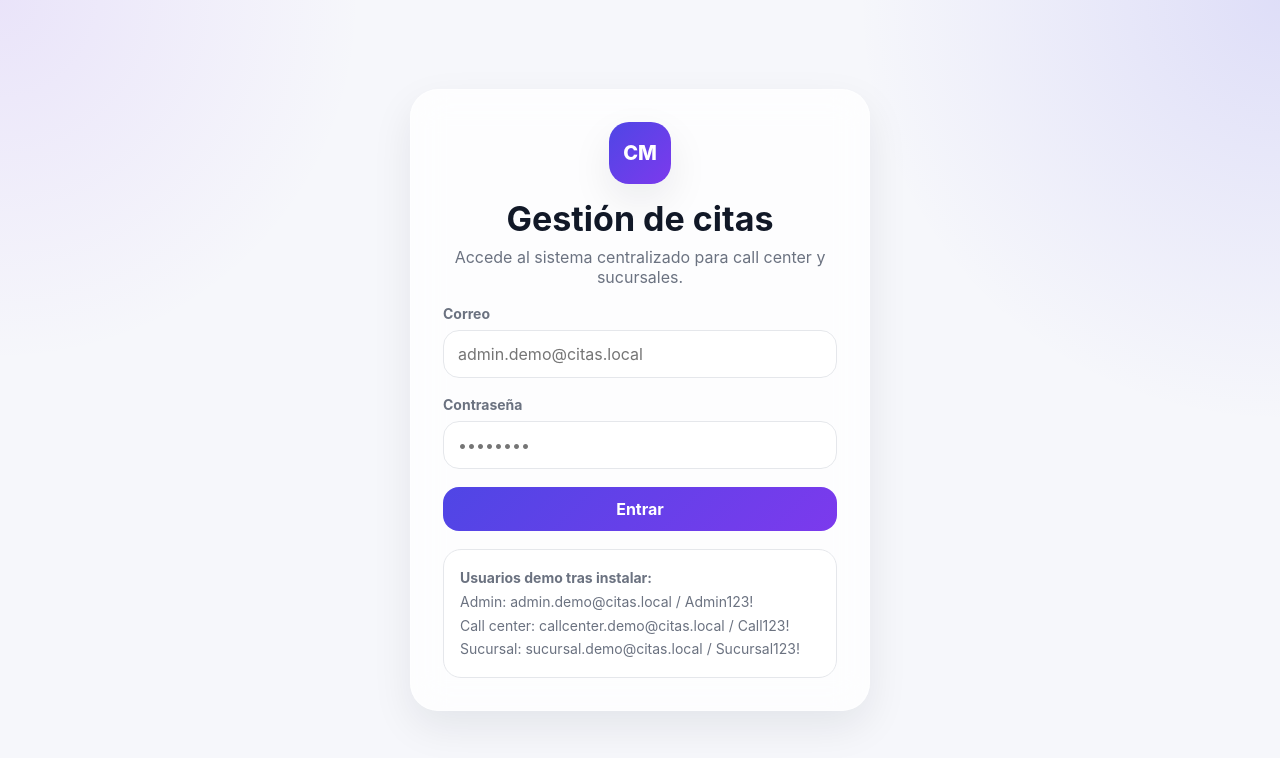
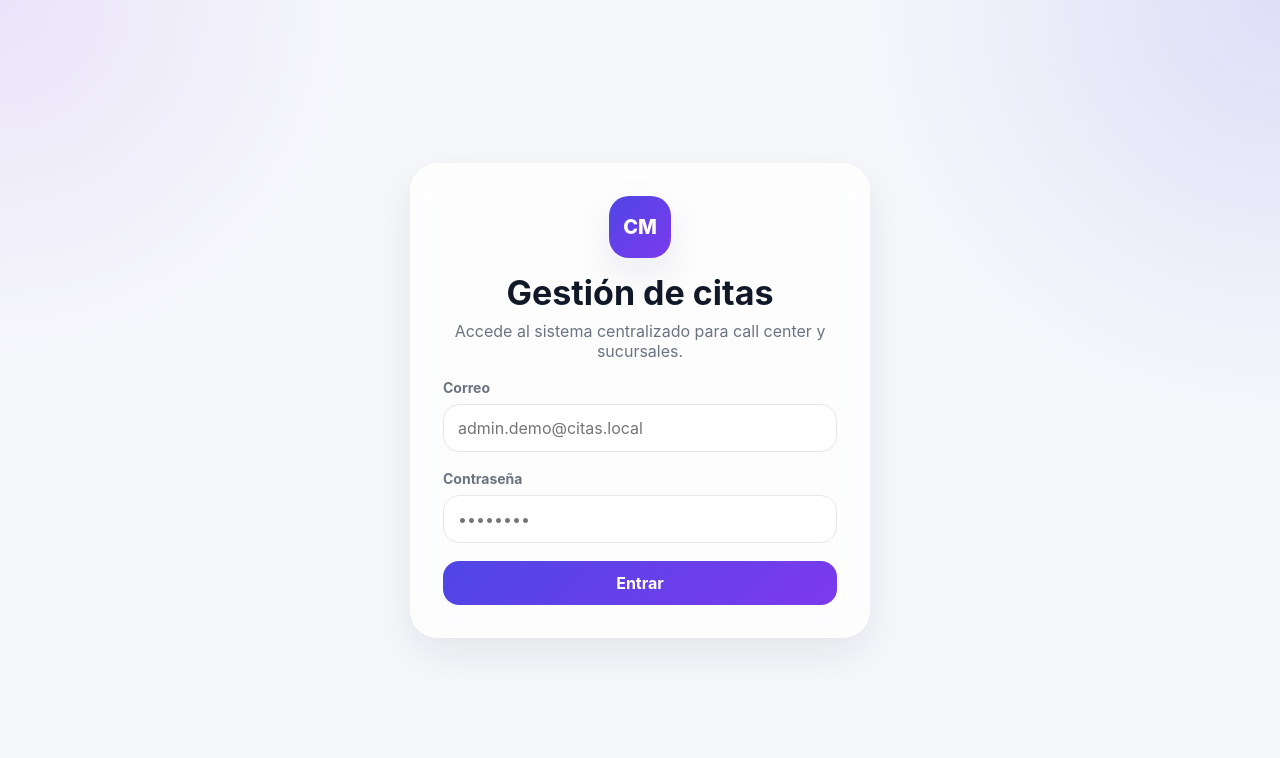
Before and after one commit to julioski85/appcitas, a PHP site: page /login in a window 1280 px wide. Shown: the top 758 px of the page. Run offline with PHP 8.4, Linux system fonts and the light colour scheme.

Commit message:
Remueve ayuda demo en login y excluye usuarios con 0 citas

```diff
--- a/app/Models/User.php
+++ b/app/Models/User.php
@@ -118,9 +118,10 @@ class User
         return Database::select(
             "SELECT u.nombre, COUNT(c.id) AS total
              FROM usuarios u
-             LEFT JOIN citas c ON c.creado_por = u.id
+             INNER JOIN citas c ON c.creado_por = u.id
                AND DATE_FORMAT(c.fecha, '%Y-%m') = DATE_FORMAT(CURDATE(), '%Y-%m')
              GROUP BY u.id, u.nombre
+             HAVING COUNT(c.id) > 0
              ORDER BY total DESC, u.nombre ASC"
         );
     }
--- a/app/Views/auth/login.php
+++ b/app/Views/auth/login.php
@@ -19,11 +19,5 @@
             <button class="btn btn-primary" type="submit">Entrar</button>
         </form>
 
-        <div class="login-help">
-            <strong>Usuarios demo tras instalar:</strong><br>
-            Admin: admin.demo@citas.local / Admin123!<br>
-            Call center: callcenter.demo@citas.local / Call123!<br>
-            Sucursal: sucursal.demo@citas.local / Sucursal123!
-        </div>
     </div>
 </section>
```
Also changed, not shown: app/Controllers/DashboardController.php (+8 -1 lines).
